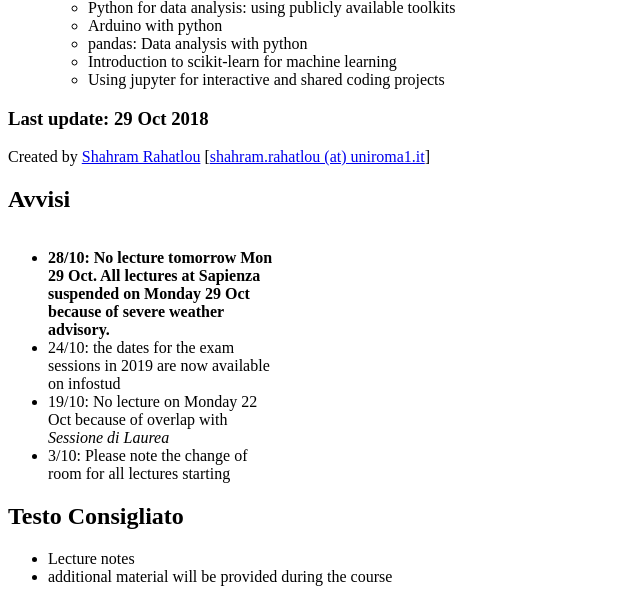
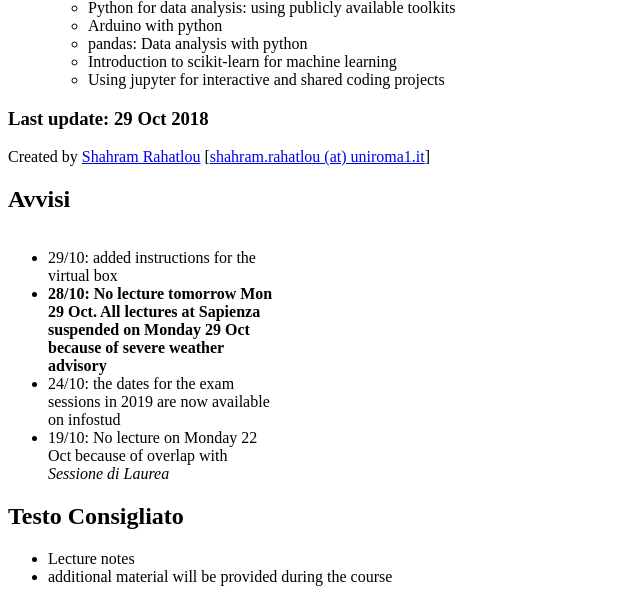
Before and after one commit to rahatlou/CMP, a PHP site: page / in a window 1280 px wide. Shown: the part 1385-1992 px from the top of the page, without its empty margins (0-640 px from the left). Run offline with PHP 8.4, Linux system fonts and the light colour scheme; some libraries are stand-ins or nearby versions.

Commit message:
added instructions for virtual box

```diff
--- a/index.php
+++ b/index.php
@@ -68,8 +68,9 @@
           <h2>Avvisi</h2>
           <div style="width: 270px; height: 250px; overflow: auto">
 	    <ul>  <!-- lista avvisi-->
+	      <li>29/10: added instructions for the virtual box</li>
 	     <li><b>28/10: No lecture tomorrow Mon 29 Oct. All lectures at Sapienza suspended on
-          Monday 29 Oct because of severe weather advisory.</b> </li>
+          Monday 29 Oct because of severe weather advisory</b> </li>
 	     <li>24/10: the dates for the exam sessions in 2019 are now
           available on infostud</li>
              <li>19/10: No lecture on Monday 22 Oct because of overlap with <em>Sessione di Laurea</em></li>
```
